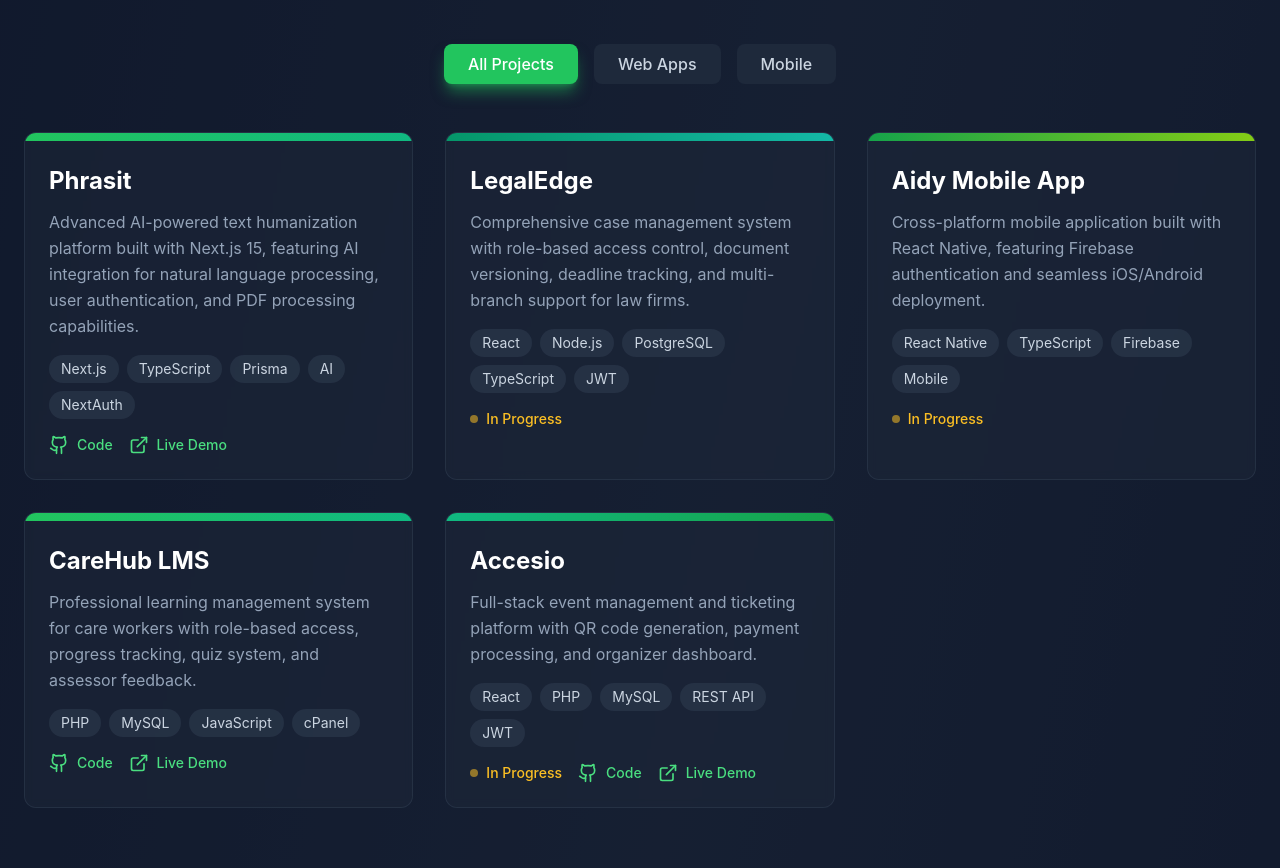
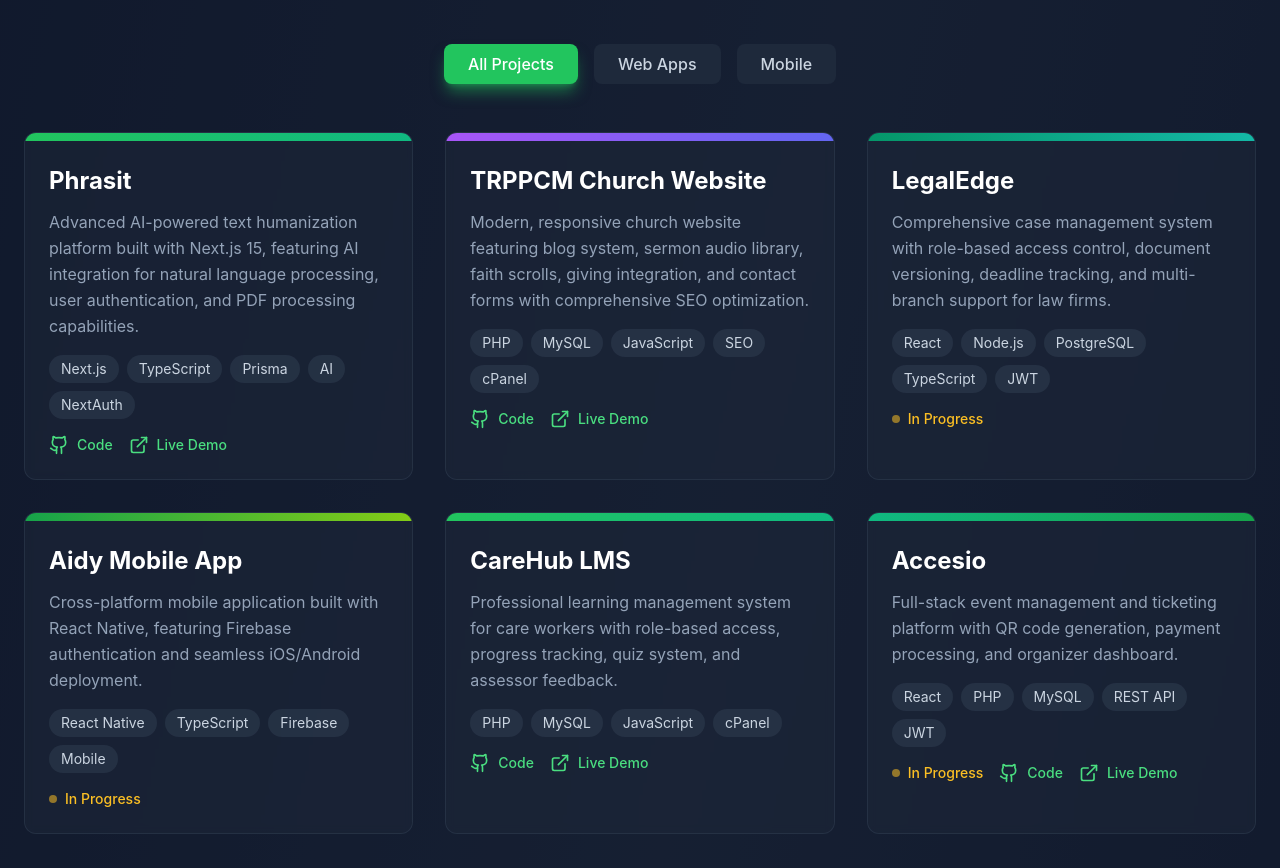
Before and after one commit to Adeayointech/nexarfluX, a Next.js app: page / in a window 1280 px wide. Shown: the part 2020-2888 px from the top of the page. Built offline with nearby package versions, Linux system fonts and the light colour scheme.

Commit message:
Add TRPPCM Church Website to projects

```diff
--- a/src/components/Projects.tsx
+++ b/src/components/Projects.tsx
@@ -15,6 +15,16 @@ export default function Projects() {
       gradient: 'from-green-500 to-emerald-500',
       githubUrl: 'https://github.com/Adeayointech/ai-humanizer',
       liveUrl: 'https://ai-humanizer-three.vercel.app',
+      inProgress: false,
+    },
+    {
+      title: 'TRPPCM Church Website',
+      description: 'Modern, responsive church website featuring blog system, sermon audio library, faith scrolls, giving integration, and contact forms with comprehensive SEO optimization.',
+      tags: ['PHP', 'MySQL', 'JavaScript', 'SEO', 'cPanel'],
+      category: 'web',
+      gradient: 'from-purple-500 to-indigo-500',
+      githubUrl: 'https://github.com/Adeayointech/trppcm-church-website',
+      liveUrl: 'https://trppcm.com',
       inProgress: false,
     },
     {
```
